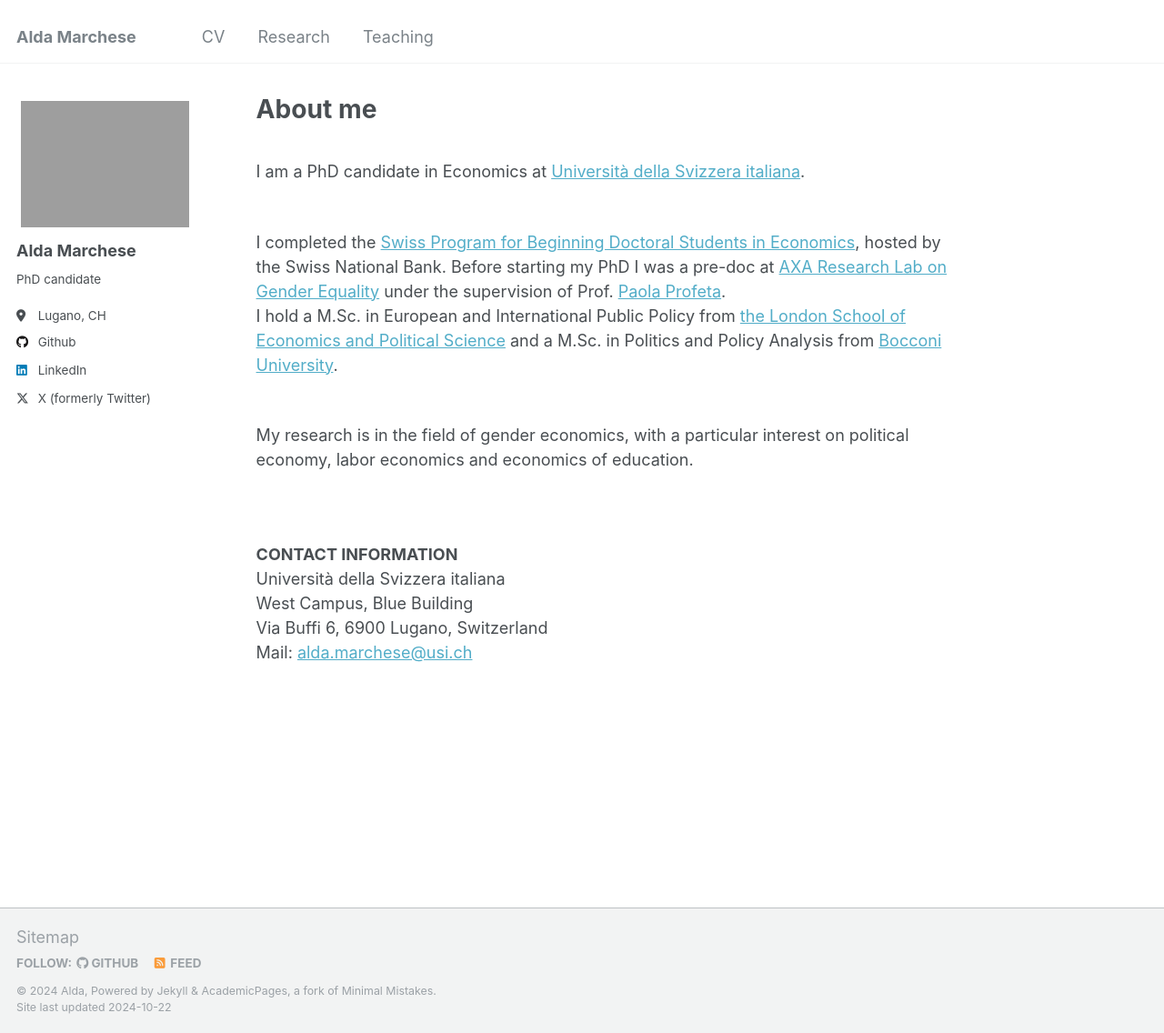
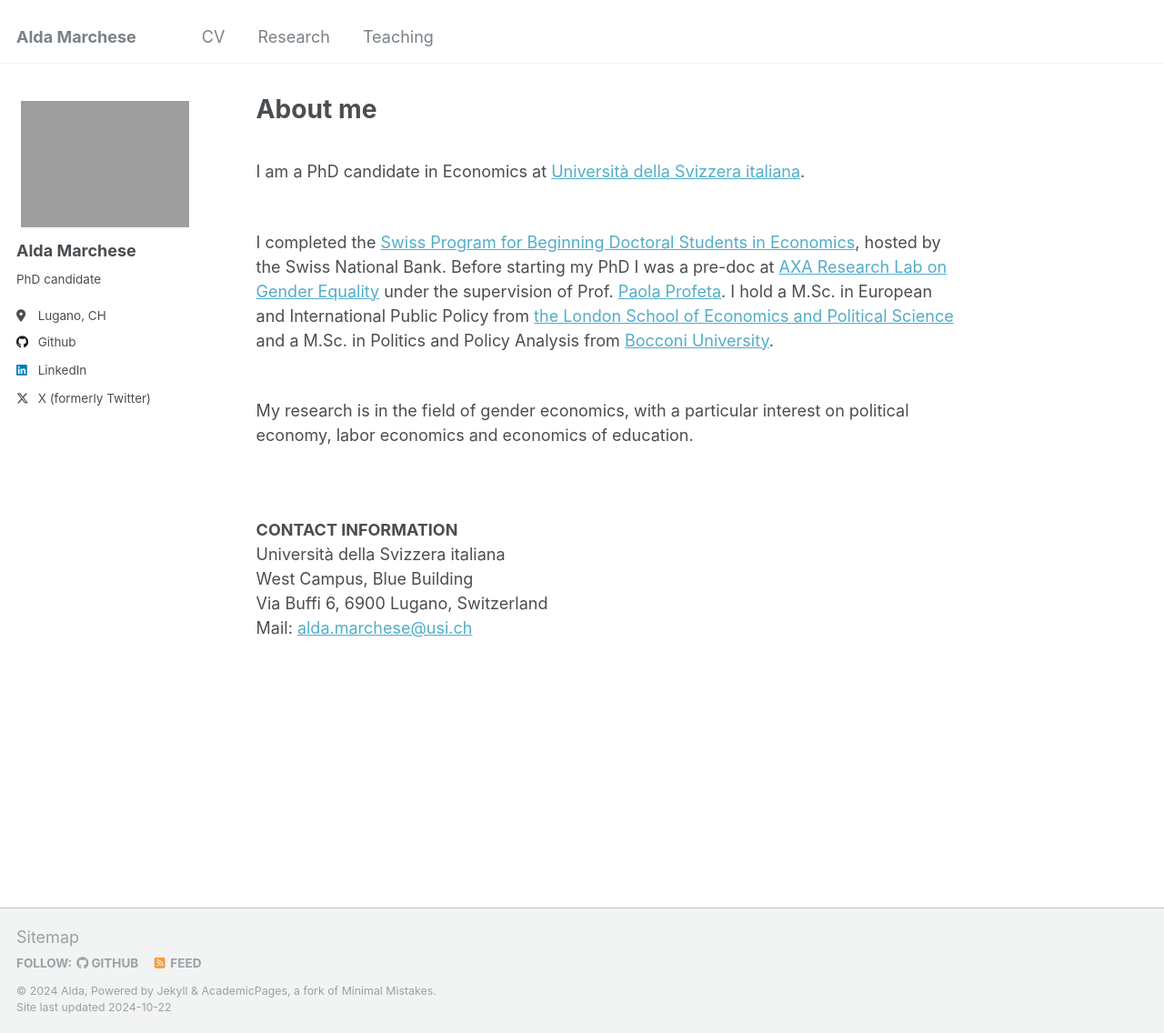
Before and after one commit to aldamarchese/aldamarchese.github.io, a Jekyll site: the page built from _pages/about.md, in a window 1280 px wide and 1136 px high. Shown: the whole window at 91% size. Built offline with Jekyll 4.4.1, drawn with Linux system fonts in a browser that asks for light colours.

Commit message:
Update about.md

```diff
--- a/_pages/about.md
+++ b/_pages/about.md
@@ -10,9 +10,7 @@ redirect_from:
 I am a PhD candidate in Economics at [Università della Svizzera italiana](https://idep.usi.ch).
 <br><br>
 
-I completed the [Swiss Program for Beginning Doctoral Students in Economics](https://szgerzensee.ch), hosted by the Swiss National Bank. Before starting my PhD I was a pre-doc at [AXA Research Lab on Gender Equality](https://genderlab.unibocconi.eu) under the supervision of Prof. [Paola Profeta](https://sites.google.com/view/paola-profeta).
-<br>
-I hold a M.Sc. in European and International Public Policy from [the London School of Economics and Political Science](https://www.lse.ac.uk) and a M.Sc. in Politics and Policy Analysis from [Bocconi University](https://www.unibocconi.it/en).
+I completed the [Swiss Program for Beginning Doctoral Students in Economics](https://szgerzensee.ch), hosted by the Swiss National Bank. Before starting my PhD I was a pre-doc at [AXA Research Lab on Gender Equality](https://genderlab.unibocconi.eu) under the supervision of Prof. [Paola Profeta](https://sites.google.com/view/paola-profeta). I hold a M.Sc. in European and International Public Policy from [the London School of Economics and Political Science](https://www.lse.ac.uk) and a M.Sc. in Politics and Policy Analysis from [Bocconi University](https://www.unibocconi.it/en).
 <br><br>
 
 My research is in the field of gender economics, with a particular interest on political economy, labor economics and economics of education.
```
